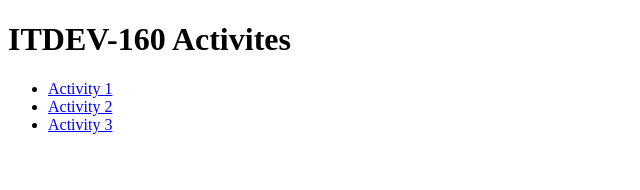
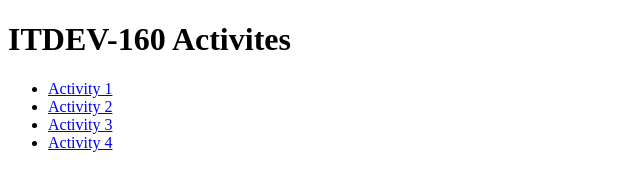
Before and after one commit to itdev160-sp2025/Malachi-Moore, a plain HTML site: page index.html in a window 1280 px wide. Shown: the full height of the page, 0-640 px from the left. Drawn offline with Linux system fonts and the light colour scheme.

Commit message:
Root index with A4

```diff
--- a/index.html
+++ b/index.html
@@ -11,6 +11,7 @@
         <li><a href="activity-1/index.html">Activity 1</a></li>
         <li><a href="activity-2/index.html">Activity 2</a></li>
         <li><a href="activity-3/index.html">Activity 3</a></li>
+        <li><a href="activity-4/index.html">Activity 4</a></li>
     </ul>
 
 </body>
```
